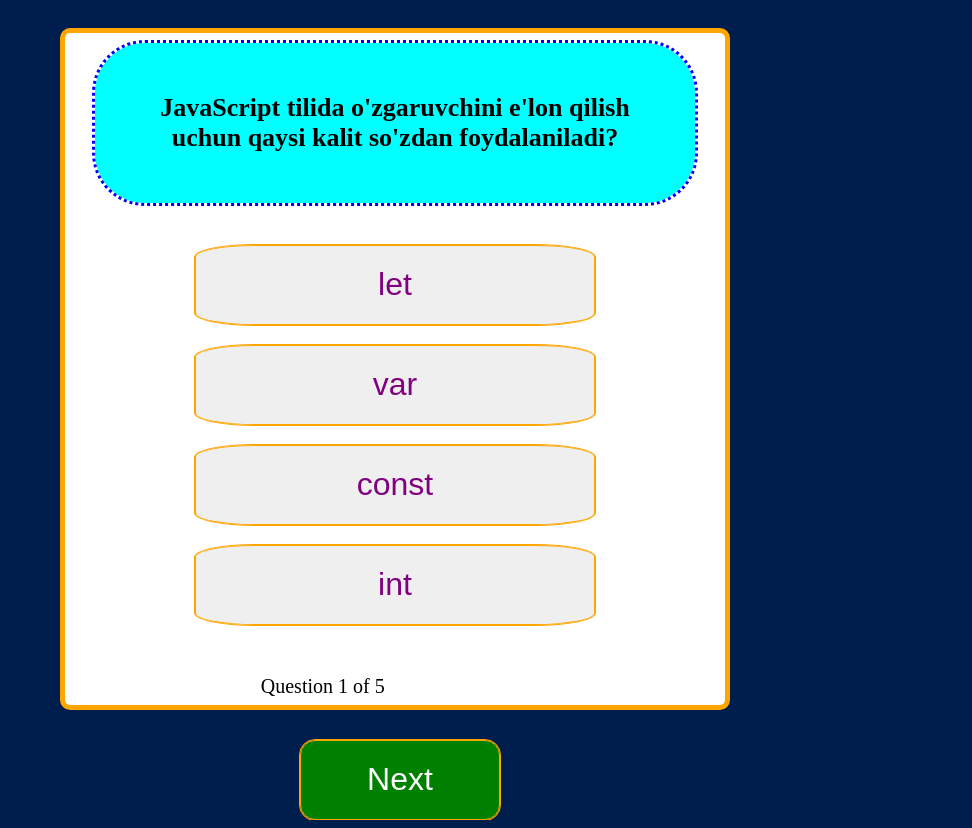
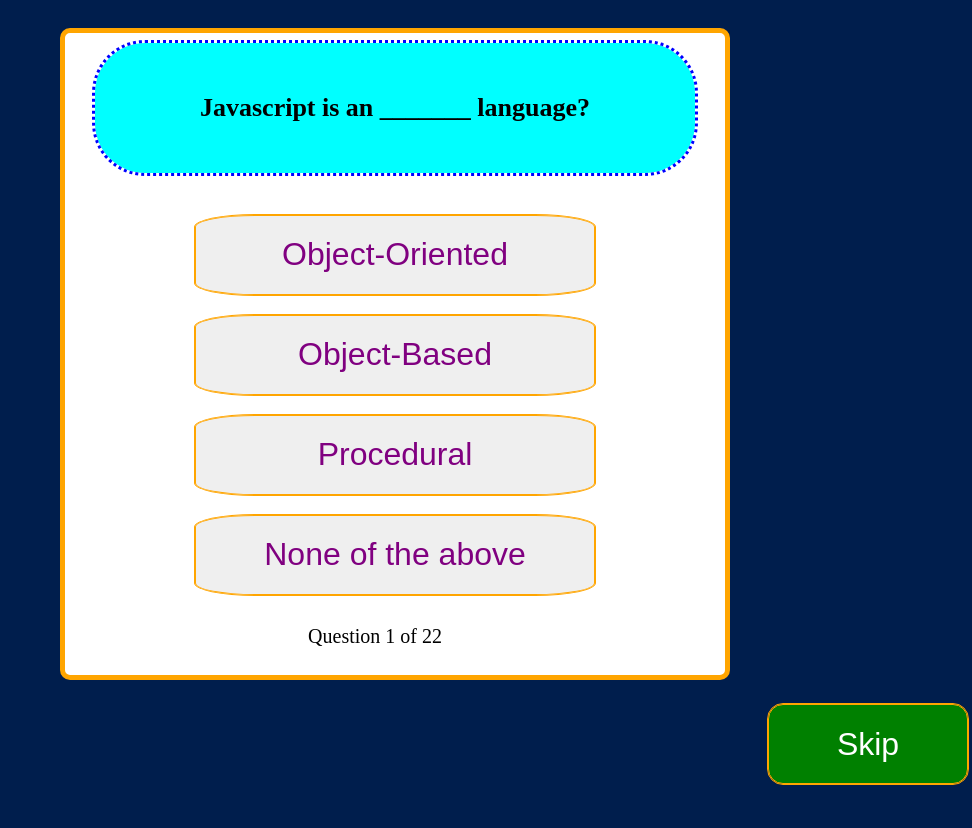
Before and after one commit to Asliddin-Choriyev/Quiz-App, a plain HTML site: page index.html in a window 1280 px wide. Shown: the whole page, without its empty margins (308-1280 px from the left). After the commit the page ends 800 px from the top, so only its background shows below. Drawn offline with Linux system fonts and the light colour scheme.

Commit message:
quesitons added

```diff
--- a/index.html
+++ b/index.html
@@ -23,7 +23,7 @@
           <p id="quizCount"></p>
         </div>
       </div>
-      <button class="next-btn">Next</button>
+      <button class="next-btn">Skip</button>
     </div>
     <div class="results hidden">
       <p>Your results</p>
--- a/index.js
+++ b/index.js
@@ -1,4 +1,149 @@
 "use strict";
+
+// Questions Data
+
+const allQuestions = [
+  {
+    question: "Javascript is an _______ language?",
+    options: [
+      "Object-Oriented",
+      "Object-Based",
+      "Procedural",
+      "None of the above",
+    ],
+    rightAnswer: "Object-Oriented",
+  },
+  {
+    question:
+      "Quyidagi kalit so'zlardan qaysi biri Javascriptda o'zgaruvchini aniqlash uchun ishlatiladi?",
+    options: ["var", "let", "A va B", "hech qaysi"],
+    rightAnswer: "A va B",
+  },
+  {
+    question: `Quyidagi usullardan qaysi biri Javascript yordamida HTML elementlariga kirish uchun ishlatiladi?`,
+    options: [
+      "getElementbyId()",
+      "getElementbyClassName()",
+      "A va B",
+      "hech qaysi",
+    ],
+    rightAnswer: "A va B",
+  },
+  {
+    question: `Comment qismiga duch kelganda, Javascript compliatori qanday vazifa bajaradi?`,
+    options: [
+      "xatolik yuz beradi",
+      "bu qismni e'tiborsiz qoldiradi",
+      "ogohlantirish beradi",
+      "hech qaysi",
+    ],
+    rightAnswer: "bu qismni e'tiborsiz qoldiradi",
+  },
+  {
+    question: `Quyidagi usullardan qaysi biri Javascript yordamida ma'lumotlarni  ko'rinishda ko'rsatish uchun ishlatilishi mumkin?`,
+    options: [
+      "document.write()",
+      "console.log()",
+      "window.alert()",
+      "barchasi",
+    ],
+    rightAnswer: "barchasi",
+  },
+  {
+    question: `Qanday qilib ma'lumotlar turini o'zgarmas tur deb e'lon qilish mumkin?`,
+    options: ["const", "var", "let", "barchasi"],
+    rightAnswer: "const",
+  },
+  {
+    question: `Quyidagi kod snippetining chiqishi qanday bo'ladi?
+    ______________________________________
+   <scrip> document.write(5 + "9") </script>`,
+    options: ["Compilation Error", "14", "RunTime Error", "59"],
+    rightAnswer: "59",
+  },
+  {
+    question: `Switch operatori berilgan teglar bilan ifodaga mos kelsa, qaysilari solishtiriladi?`,
+    options: [
+      "Ma’lumotlar turi ham,qiymati ham",
+      "Faqat ma'lumot turi",
+      "Faqat qiymati",
+      "hech qaysi",
+    ],
+    rightAnswer: "Ma’lumotlar turi ham,qiymati ham",
+  },
+  {
+    question: `Berilgan xususiyat haqiqiy yoki noto'g'ri ekanligini tekshirish uchun qanday kalit so'z ishlatiladi?`,
+    options: ["in", "is in", "exists", "lies"],
+    rightAnswer: "in",
+  },
+  {
+    question: `Agar operatorning qiymati NULL bo'lsa, unar operator tomonidan qaytariladigan turi:`,
+    options: ["boolean", "undefined", "object", "integer"],
+    rightAnswer: "object",
+  },
+  {
+    question: `var a = true + true + true * 3;  print(a)`,
+    options: ["3", "0", "Error", "5"],
+    rightAnswer: "5",
+  },
+  {
+    question: `print(NaN === NaN);`,
+    options: ["true", "false", "undefined", "Error"],
+    rightAnswer: "false",
+  },
+  {
+    question: `print(typeof(NaN));`,
+    options: ["object", "number", "string", "hech qaysi"],
+    rightAnswer: "number",
+  },
+  {
+    question: `Javascriptda ob'ektni JSON qatoriga ketma-ketlashtirish uchun qaysi funksiyadan foydalaniladi?`,
+    options: ["stringify()", "parse()", "convert()", "hech qaysi"],
+    rightAnswer: "stringify()",
+  },
+  {
+    question: `a = [1, 2, 3, 4, 5];
+    print(a.slice(2, 4));`,
+    options: ["3,4", "2,3", "3,4,5", "2,3,4"],
+    rightAnswer: "3,4",
+  },
+  {
+    question: `print(parseInt("123Hello"));
+    print(parseInt("Hello123"));`,
+    options: ["123 NaN", "123Hello Hello123", "NaN NaN", "123 123"],
+    rightAnswer: "123 NaN",
+  },
+  {
+    question: `Quyidagilardan qaysilari Closurelar hisoblanadi?`,
+    options: ["o'zgaruvchilar", "funksiyalar", "obyektlar", "barchasi"],
+    rightAnswer: "barchasi",
+  },
+  {
+    question: `Quyidagilardan qaysi biri Javascript frameworki emas?`,
+    options: ["node", "vue", "react", "cassandra"],
+    rightAnswer: "cassandra",
+  },
+  {
+    question: `Javascriptda asinxron funksiyani e'lon qilish uchun qaysi kalit so'zdan foydalaniladi?`,
+    options: ["async", "await", "setTimeout", "hech qaysi"],
+    rightAnswer: "async",
+  },
+  {
+    question: `Javascriptda intervalli taymerni qanday to'xtatish mumkin?`,
+    options: ["clearInterval", "clearTimer", "intervalOver", "hech qaysi"],
+    rightAnswer: "clearInterval",
+  },
+  {
+    question: `Qanday qilib javascriptda sharh yozamiz?`,
+    options: ["/**/", "//", "#", "$$"],
+    rightAnswer: "//",
+  },
+  {
+    question: `Quyidagilardan qaysi biri server tomonidagi Javascript obyektlari emas?`,
+    options: ["Date", "FileUpload", "Function", "barchasi"],
+    rightAnswer: "barchasi",
+  },
+];
 
 // questions
 const buttons = document.querySelectorAll(".option");
@@ -10,45 +155,6 @@ const falseBox = document.querySelector(".false-box");
 const falseAns = document.querySelector(".false-box>h1");
 const homePage = document.querySelector(".home-page");
 
-const allQuestions = [
-  {
-    question:
-      "JavaScript tilida o'zgaruvchini e'lon qilish uchun qaysi kalit so'zdan foydalaniladi?",
-    options: ["let", "var", "const", "int"],
-    rightAnswer: "let",
-  },
-  {
-    question:
-      "JavaScript da massiv elementlarini kesish uchun qaysi metoddan foydalaniladi?",
-    options: ["slice()", "splice()", "cut()", "split()"],
-    rightAnswer: "slice()",
-  },
-  {
-    question: "'NaN' JavaScriptda qanday ma'noni bildiradi?",
-    options: [
-      "Not a Number",
-      "New and Notable",
-      "Null and None",
-      "Number and Numeric",
-    ],
-    rightAnswer: "Not a Number",
-  },
-  {
-    question: "JavaScript da 'undefined' ma'noni bildiradigan dataType qaysi?",
-    options: ["Obyekt", "String", "Number", "Undefined"],
-    rightAnswer: "Undefined",
-  },
-  {
-    question: "JavaScriptda ishlatiladigan funksiya turini toping?",
-    options: [
-      "experession function",
-      "arrow function",
-      "declaration function",
-      "barcha javoblar to'g'ri",
-    ],
-    rightAnswer: "barcha javoblar to'g'ri",
-  },
-];
 let i = 0;
 let score = 0;
 let question = document.getElementById("question");
--- a/style.css
+++ b/style.css
@@ -24,11 +24,12 @@ button {
   width: 90%;
   max-width: 600px;
   margin-left: 600px;
-  margin-top: 120px;
+  margin-top: 80px;
   border-radius: 10px;
   padding: 30px;
   border: 5px solid orange;
   padding-bottom: 80px;
+  position: relative;
 }
 .common {
   padding: 20px 0;
@@ -51,8 +52,10 @@ button {
   color: white;
   border-radius: 15px;
   width: 200px;
-  margin-left: 830px;
-  margin-top: 30px;
+  position: absolute;
+  left: 45%;
+  bottom: 2%;
+  transform: translate(-50%);
 }
 button:active {
   border: 2px solid yellow;
@@ -61,8 +64,9 @@ button:active {
 }
 #quizCount {
   position: absolute;
-  top: 740px;
-  left: 46%;
+  bottom: 1%;
+  left: 50%;
+  transform: translate(-50%);
   font-size: 20px;
 }
 .next-btn:hover {
```
